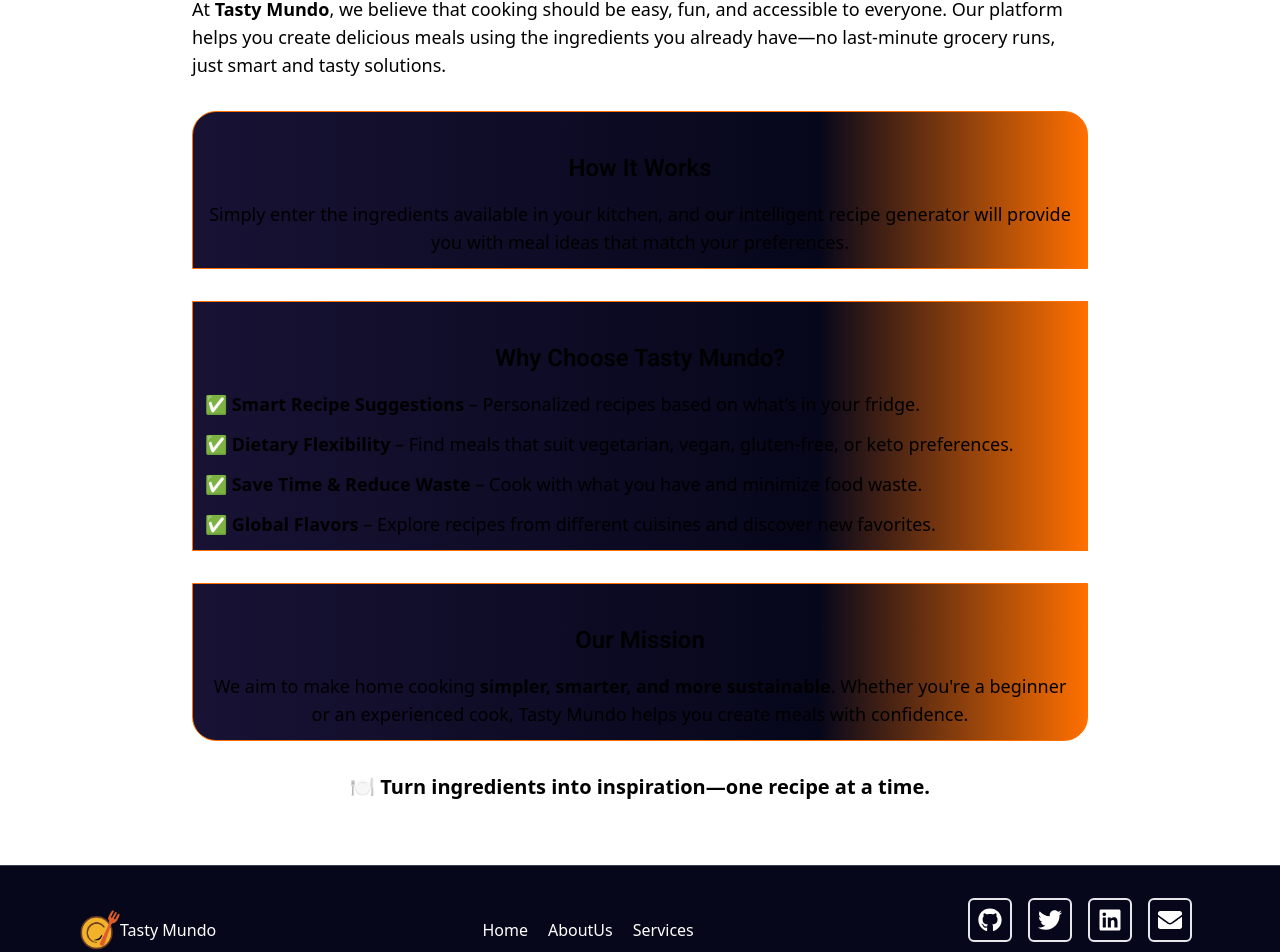
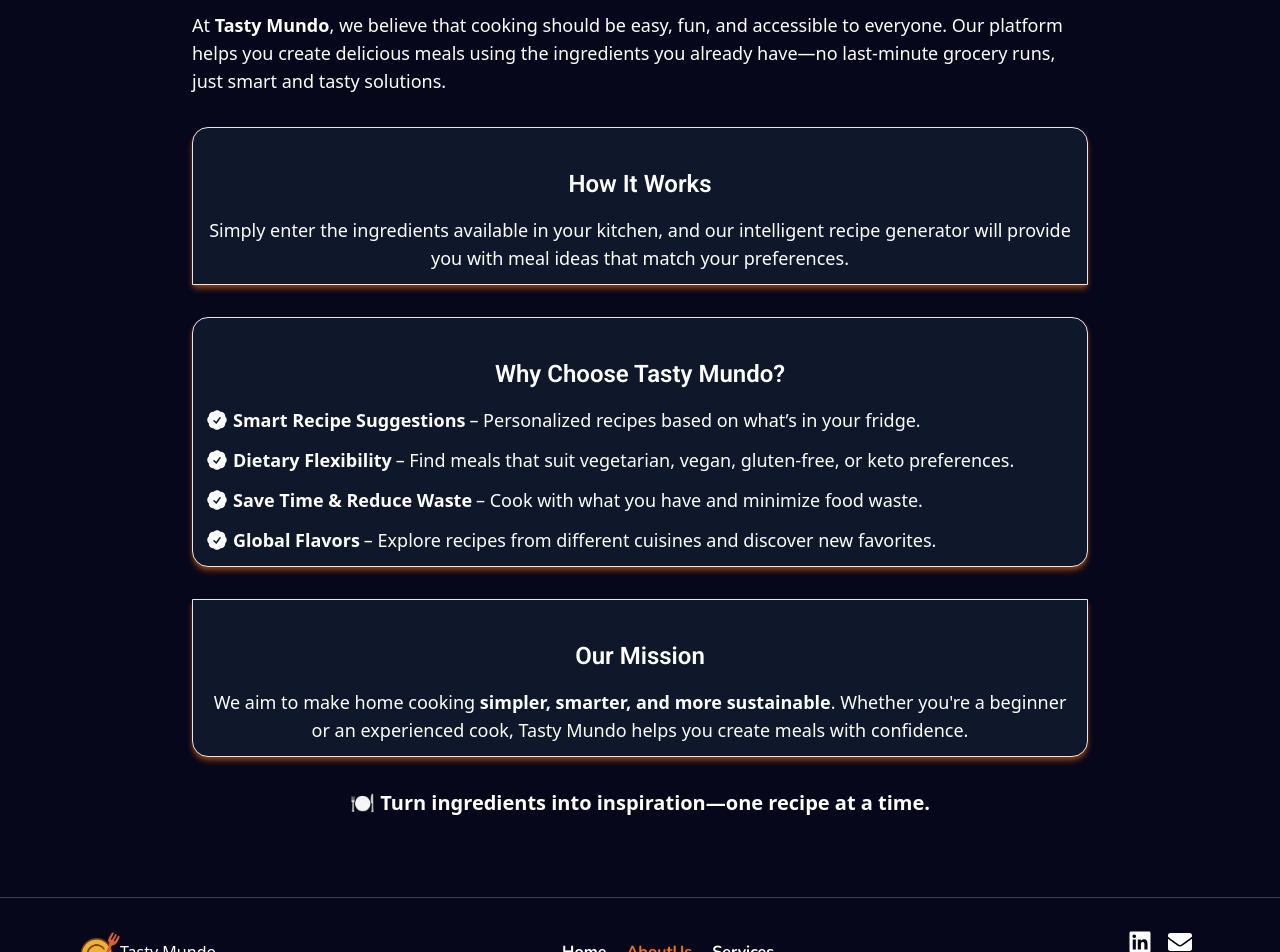
Before and after one commit to AimableUK/Tasty_Mundo, a React (Vite) app: page /aboutUs in a window 1280 px wide. Shown: the part 133-1085 px from the top of the page. Built offline with nearby package versions, Linux system fonts and the light colour scheme; a web font is replaced by a local one.

Commit message:
Worked with the Header and footer for Syncing with Site changes

```diff
--- a/package.json
+++ b/package.json
@@ -14,7 +14,8 @@
     "react-dom": "^19.1.0",
     "react-icons": "^5.5.0",
     "react-router-dom": "^7.7.0",
-    "tailwind-scrollbar-hide": "^4.0.0"
+    "tailwind-scrollbar-hide": "^4.0.0",
+    "zustand": "^5.0.6"
   },
   "devDependencies": {
     "@eslint/js": "^9.30.1",
--- a/src/Components/AboutUs/AboutUs.jsx
+++ b/src/Components/AboutUs/AboutUs.jsx
@@ -1,41 +1,119 @@
 const AboutUs = () => {
   return (
-    <section className="py-16 px-6 md:px-12">
+    <section className="py-20 px-6 md:px-12 bg-primaryBody text-white">
       <div className="max-w-4xl mx-auto">
-        <h1 className="text-3xl md:text-4xl font-bold mb-6 font-roboto">About Us</h1>
+        <h1 className="text-3xl md:text-4xl font-bold mb-6 font-roboto">
+          About Us
+        </h1>
         <p className="text-lg mb-6">
-          At <span className="font-semibold">Tasty Mundo</span>, we believe that cooking should be easy, fun, and accessible to everyone.
-          Our platform helps you create delicious meals using the ingredients you already have—no last-minute grocery runs, just smart and tasty solutions.
+          At <span className="font-semibold">Tasty Mundo</span>, we believe that
+          cooking should be easy, fun, and accessible to everyone. Our platform
+          helps you create delicious meals using the ingredients you already
+          have—no last-minute grocery runs, just smart and tasty solutions.
         </p>
       </div>
 
-      <div className="max-w-4xl mx-auto mt-8 border p-3 pt-10 rounded-t-3xl border-primaryColor bg-gradient-to-r from-getStartedpriColor via-primaryBody to-primaryColor via-70% transition ease-in-out duration-300 hover:scale-95">
-      <h2 className="text-2xl font-semibold mb-4 font-roboto text-center">How It Works</h2>
+      <div className="bg-slate-900 max-w-4xl mx-auto mt-8 border p-3 pt-10 rounded-t-2xl shadow-md shadow-amber-800 transition ease-in-out duration-300 hover:scale-95">
+        <h2 className="text-2xl font-semibold mb-4 font-roboto text-center">
+          How It Works
+        </h2>
         <p className="text-lg text-center">
-          Simply enter the ingredients available in your kitchen, and our intelligent recipe generator will provide you with meal ideas that match your preferences.
+          Simply enter the ingredients available in your kitchen, and our
+          intelligent recipe generator will provide you with meal ideas that
+          match your preferences.
         </p>
       </div>
 
-      <div className="max-w-4xl mx-auto mt-8 border p-3 pt-10 border-primaryColor bg-gradient-to-r from-getStartedpriColor via-primaryBody to-primaryColor via-70% transition ease-in-out duration-300 hover:scale-105">
-        <h2 className="text-2xl font-semibold mb-4 font-roboto text-center">Why Choose Tasty Mundo?</h2>
+      <div className="bg-slate-900 max-w-4xl mx-auto mt-8 border p-3 pt-10 rounded-2xl shadow-md shadow-amber-800 transition ease-in-out duration-300 hover:scale-95">
+        <h2 className="text-2xl font-semibold mb-4 font-roboto text-center">
+          Why Choose Tasty Mundo?
+        </h2>
         <ul className="text-lg space-y-3">
-          <li>✅ <span className="font-semibold">Smart Recipe Suggestions</span> – Personalized recipes based on what’s in your fridge.</li>
-          <li>✅ <span className="font-semibold">Dietary Flexibility</span> – Find meals that suit vegetarian, vegan, gluten-free, or keto preferences.</li>
-          <li>✅ <span className="font-semibold">Save Time & Reduce Waste</span> – Cook with what you have and minimize food waste.</li>
-          <li>✅ <span className="font-semibold">Global Flavors</span> – Explore recipes from different cuisines and discover new favorites.</li>
+          <li className="flex flex-row items-center flex-nowrap gap-1">
+            <svg
+              xmlns="http://www.w3.org/2000/svg"
+              viewBox="0 0 24 24"
+              fill="currentColor"
+              className="size-6"
+            >
+              <path
+                fillRule="evenodd"
+                d="M8.603 3.799A4.49 4.49 0 0 1 12 2.25c1.357 0 2.573.6 3.397 1.549a4.49 4.49 0 0 1 3.498 1.307 4.491 4.491 0 0 1 1.307 3.497A4.49 4.49 0 0 1 21.75 12a4.49 4.49 0 0 1-1.549 3.397 4.491 4.491 0 0 1-1.307 3.497 4.491 4.491 0 0 1-3.497 1.307A4.49 4.49 0 0 1 12 21.75a4.49 4.49 0 0 1-3.397-1.549 4.49 4.49 0 0 1-3.498-1.306 4.491 4.491 0 0 1-1.307-3.498A4.49 4.49 0 0 1 2.25 12c0-1.357.6-2.573 1.549-3.397a4.49 4.49 0 0 1 1.307-3.497 4.49 4.49 0 0 1 3.497-1.307Zm7.007 6.387a.75.75 0 1 0-1.22-.872l-3.236 4.53L9.53 12.22a.75.75 0 0 0-1.06 1.06l2.25 2.25a.75.75 0 0 0 1.14-.094l3.75-5.25Z"
+                clipRule="evenodd"
+              />
+            </svg>
+            <span className="font-semibold">Smart Recipe Suggestions</span> –
+            Personalized recipes based on what’s in your fridge.
+          </li>
+          <li className="flex flex-row items-center flex-nowrap gap-1">
+            <svg
+              xmlns="http://www.w3.org/2000/svg"
+              viewBox="0 0 24 24"
+              fill="currentColor"
+              className="size-6"
+            >
+              <path
+                fillRule="evenodd"
+                d="M8.603 3.799A4.49 4.49 0 0 1 12 2.25c1.357 0 2.573.6 3.397 1.549a4.49 4.49 0 0 1 3.498 1.307 4.491 4.491 0 0 1 1.307 3.497A4.49 4.49 0 0 1 21.75 12a4.49 4.49 0 0 1-1.549 3.397 4.491 4.491 0 0 1-1.307 3.497 4.491 4.491 0 0 1-3.497 1.307A4.49 4.49 0 0 1 12 21.75a4.49 4.49 0 0 1-3.397-1.549 4.49 4.49 0 0 1-3.498-1.306 4.491 4.491 0 0 1-1.307-3.498A4.49 4.49 0 0 1 2.25 12c0-1.357.6-2.573 1.549-3.397a4.49 4.49 0 0 1 1.307-3.497 4.49 4.49 0 0 1 3.497-1.307Zm7.007 6.387a.75.75 0 1 0-1.22-.872l-3.236 4.53L9.53 12.22a.75.75 0 0 0-1.06 1.06l2.25 2.25a.75.75 0 0 0 1.14-.094l3.75-5.25Z"
+                clipRule="evenodd"
+              />
+            </svg>
+            <span className="font-semibold">Dietary Flexibility</span> – Find
+            meals that suit vegetarian, vegan, gluten-free, or keto preferences.
+          </li>
+          <li className="flex flex-row items-center flex-nowrap gap-1">
+            <svg
+              xmlns="http://www.w3.org/2000/svg"
+              viewBox="0 0 24 24"
+              fill="currentColor"
+              className="size-6"
+            >
+              <path
+                fillRule="evenodd"
+                d="M8.603 3.799A4.49 4.49 0 0 1 12 2.25c1.357 0 2.573.6 3.397 1.549a4.49 4.49 0 0 1 3.498 1.307 4.491 4.491 0 0 1 1.307 3.497A4.49 4.49 0 0 1 21.75 12a4.49 4.49 0 0 1-1.549 3.397 4.491 4.491 0 0 1-1.307 3.497 4.491 4.491 0 0 1-3.497 1.307A4.49 4.49 0 0 1 12 21.75a4.49 4.49 0 0 1-3.397-1.549 4.49 4.49 0 0 1-3.498-1.306 4.491 4.491 0 0 1-1.307-3.498A4.49 4.49 0 0 1 2.25 12c0-1.357.6-2.573 1.549-3.397a4.49 4.49 0 0 1 1.307-3.497 4.49 4.49 0 0 1 3.497-1.307Zm7.007 6.387a.75.75 0 1 0-1.22-.872l-3.236 4.53L9.53 12.22a.75.75 0 0 0-1.06 1.06l2.25 2.25a.75.75 0 0 0 1.14-.094l3.75-5.25Z"
+                clipRule="evenodd"
+              />
+            </svg>
+            <span className="font-semibold">Save Time & Reduce Waste</span> –
+            Cook with what you have and minimize food waste.
+          </li>
+          <li className="flex flex-row items-center flex-nowrap gap-1">
+            <svg
+              xmlns="http://www.w3.org/2000/svg"
+              viewBox="0 0 24 24"
+              fill="currentColor"
+              className="size-6"
+            >
+              <path
+                fillRule="evenodd"
+                d="M8.603 3.799A4.49 4.49 0 0 1 12 2.25c1.357 0 2.573.6 3.397 1.549a4.49 4.49 0 0 1 3.498 1.307 4.491 4.491 0 0 1 1.307 3.497A4.49 4.49 0 0 1 21.75 12a4.49 4.49 0 0 1-1.549 3.397 4.491 4.491 0 0 1-1.307 3.497 4.491 4.491 0 0 1-3.497 1.307A4.49 4.49 0 0 1 12 21.75a4.49 4.49 0 0 1-3.397-1.549 4.49 4.49 0 0 1-3.498-1.306 4.491 4.491 0 0 1-1.307-3.498A4.49 4.49 0 0 1 2.25 12c0-1.357.6-2.573 1.549-3.397a4.49 4.49 0 0 1 1.307-3.497 4.49 4.49 0 0 1 3.497-1.307Zm7.007 6.387a.75.75 0 1 0-1.22-.872l-3.236 4.53L9.53 12.22a.75.75 0 0 0-1.06 1.06l2.25 2.25a.75.75 0 0 0 1.14-.094l3.75-5.25Z"
+                clipRule="evenodd"
+              />
+            </svg>
+            <span className="font-semibold">Global Flavors</span> – Explore
+            recipes from different cuisines and discover new favorites.
+          </li>
         </ul>
       </div>
 
-      <div className="max-w-4xl mx-auto mt-8 border p-3 pt-10 rounded-b-3xl border-primaryColor bg-gradient-to-r from-getStartedpriColor via-primaryBody to-primaryColor via-70% transition ease-in-out duration-300 hover:scale-95">
-        <h2 className="text-2xl font-semibold mb-4 font-roboto text-center">Our Mission</h2>
+      <div className="bg-slate-900 max-w-4xl mx-auto mt-8 border p-3 pt-10 rounded-b-2xl shadow-md shadow-amber-800 transition ease-in-out duration-300 hover:scale-95">
+        <h2 className="text-2xl font-semibold mb-4 font-roboto text-center">
+          Our Mission
+        </h2>
         <p className="text-lg text-center">
-          We aim to make home cooking <span className="font-semibold">simpler, smarter, and more sustainable</span>.
-          Whether you're a beginner or an experienced cook, Tasty Mundo helps you create meals with confidence.
+          We aim to make home cooking&nbsp;
+          <span className="font-semibold">
+            simpler, smarter, and more sustainable
+          </span>
+          . Whether you're a beginner or an experienced cook, Tasty Mundo helps
+          you create meals with confidence.
         </p>
       </div>
 
       <div className="text-center mt-8">
-        <p className="text-xl font-semibold">🍽️ Turn ingredients into inspiration—one recipe at a time.</p>
+        <p className="text-xl font-semibold">
+          🍽️ Turn ingredients into inspiration—one recipe at a time.
+        </p>
       </div>
     </section>
   );
--- a/src/Components/Footer/Footer.jsx
+++ b/src/Components/Footer/Footer.jsx
@@ -1,52 +1,98 @@
-import React from 'react'
-import { Link, useLocation } from 'react-router-dom'
-import tastyMundoLogo from '/tastyMundo.png'
-import { FaTwitter, FaLinkedin, FaEnvelope, FaGithub } from "react-icons/fa";
-
+import React, { useEffect } from "react";
+import { Link, useLocation } from "react-router-dom";
+import tastyMundoLogo from "/tastyMundo.png";
+import { FaLinkedin, FaEnvelope } from "react-icons/fa";
+import useMenuStore from "../../store/useMenuStore";
 
 const Footer = () => {
+  const location = useLocation();
 
-  const location = useLocation()
+  const menuItem = useMenuStore((state) => state.menuItem);
+  const setMenuItem = useMenuStore((state) => state.setMenuItem);
 
-    const MySocials = [
-      { icon: <FaGithub />, url: `https://github.com/AimableTrague` },
-      { icon: <FaTwitter />, url: `https://x.com/ingagari__` },
-      { icon: <FaLinkedin />, url: `https://rw.linkedin.com/in/ukobizaba-aimable-a104122a7` },
-      { icon: <FaEnvelope />, url: `mailto:aimableukobizaba@gmail.com` },
-    ];
+  useEffect(() => {
+    setMenuItem(location.pathname);
+  }, [location.pathname, setMenuItem]);
 
+  const MySocials = [
+    {
+      icon: <FaLinkedin />,
+      url: `https://rw.linkedin.com/in/ukobizaba-aimable-a104122a7`,
+    },
+    { icon: <FaEnvelope />, url: `mailto:aimableukobizaba@gmail.com` },
+  ];
 
-    React.useEffect(() => {
-      scrollToTop()
-    }, [location]);
+  useEffect(() => {
+    scrollToTop();
+  }, [location]);
 
-    const scrollToTop = () => {
-      window.scrollTo({
-        top:0,
-        behavior:'smooth'
-      })
-    }
-
+  const scrollToTop = () => {
+    window.scrollTo({
+      top: 0,
+      behavior: "smooth",
+    });
+  };
 
   return (
-    <footer className='bg-primaryBody text-white flex flex-col md:flex-row justify-between p-6 gap-3 md:gap-10 pb-2 md:pl-20 md:pr-20 items-center border-t border-gray-700'>
-      <div className='flex flex-row items-center'>
-        <Link to={'/'} onClick={scrollToTop} ><img className='w-10 h-10' src={tastyMundoLogo} alt='Tasty Mundo Logo' /></Link>
-        <Link to={'/'} onClick={scrollToTop} ><h3>Tasty Mundo</h3></Link>
+    <footer className="bg-primaryBody text-white flex flex-col md:flex-row justify-between p-6 gap-3 md:gap-10 pb-2 md:pl-20 md:pr-20 items-center border-t border-gray-700">
+      <div className="flex flex-row items-center">
+        <Link to={"/"} onClick={scrollToTop}>
+          <img
+            className="w-10 h-10"
+            src={tastyMundoLogo}
+            alt="Tasty Mundo Logo"
+          />
+        </Link>
+        <Link to={"/"} onClick={scrollToTop}>
+          <h3>Tasty Mundo</h3>
+        </Link>
       </div>
       <div>
-        <ul className='flex'>
-          <Link onClick={scrollToTop} className='mr-5 hover:text-primaryColor transition ease-in-out duration-200' to={'/'}>Home</Link>
-          <Link onClick={scrollToTop} className='mr-5 hover:text-primaryColor transition ease-in-out duration-200' to={'/aboutus'}>AboutUs</Link>
-          <Link onClick={scrollToTop} className='hover:text-primaryColor transition ease-in-out duration-200' to={'/services'}>Services</Link>
+        <ul className="flex">
+          <Link
+            className={`${
+              menuItem === "home" ? "text-primaryColor" : "text-white"
+            } font-nunito font-bold mr-5 hover:text-primaryColor transition ease-in-out duration-200`}
+            to={"/"}
+            onClick={() => {
+              setMenuItem("home");
+              scrollToTop();
+            }}
+          >
+            Home
+          </Link>
+          <Link
+            className={`${
+              menuItem === "aboutUs" ? "text-primaryColor" : "text-white"
+            } font-nunito font-bold mr-5 hover:text-primaryColor transition ease-in-out duration-200`}
+            to={"/aboutUs"}
+            onClick={() => {
+              setMenuItem("aboutUs");
+              scrollToTop();
+            }}
+          >
+            AboutUs
+          </Link>
+          <Link
+            className={`${
+              menuItem === "services" ? "text-primaryColor" : "text-white"
+            } font-nunito font-bold hover:text-primaryColor transition ease-in-out duration-200`}
+            to={"/services"}
+            onClick={() => {
+              setMenuItem("services");
+              scrollToTop();
+            }}
+          >
+            Services
+          </Link>
         </ul>
       </div>
-      <div className='flex flex-row mb-5'>
+      <div className="flex flex-row mb-5">
         {MySocials.map((option, index) => (
           <div key={index} className="relative">
             <button
-              className="p-2 rounded-md text-primary text-2xl border-2 border-primaryBorder m-2 hover:bg-primaryBorder hover:text-white hover:bg-gradient-to-r hover:from-primaryColor hover:to-primaryBody transition duration-500 ease-in-out hover:scale-90"
-              onClick={() => window.open(option.url, '_blank')}
+              className="text-primary text-2xl m-2"
+              onClick={() => window.open(option.url, "_blank")}
             >
               {option.icon}
             </button>
@@ -54,7 +100,7 @@
         ))}
       </div>
     </footer>
-  )
-}
+  );
+};
 
-export default Footer
+export default Footer;
--- a/src/Components/Header/Header.jsx
+++ b/src/Components/Header/Header.jsx
@@ -1,9 +1,18 @@
-import { useState } from "react";
+import { useEffect, useState } from "react";
 import tastyMundoLogo from "/tastyMundo.png";
-import { Link } from "react-router-dom";
+import { Link, useLocation } from "react-router-dom";
+import useMenuStore from "../../store/useMenuStore";
 
 export default function Header() {
   const [menu, setMenu] = useState(false);
+
+  const location = useLocation();
+  const menuItem = useMenuStore((state) => state.menuItem);
+  const setMenuItem = useMenuStore((state) => state.setMenuItem);
+
+  useEffect(() => {
+    setMenuItem(location.pathname);
+  }, [location.pathname, setMenuItem]);
 
   return (
     <div>
@@ -23,24 +32,35 @@
         </div>
         <div>
           <ul className="flex">
+            <ul className="flex flex-col sm:flex-row">
               <Link
-              className="font-nunito font-bold mr-5 hover:text-primaryColor transition ease-in-out duration-200"
+                className={`${
+                  menuItem === "home" ? "text-primaryColor" : "text-white"
+                } font-nunito font-bold mr-5 hover:text-primaryColor transition ease-in-out duration-200`}
                 to={"/"}
+                onClick={() => setMenuItem("home")}
               >
                 Home
               </Link>
               <Link
-              className="font-nunito font-bold mr-5 hover:text-primaryColor transition ease-in-out duration-200"
-              to={"/aboutus"}
+                className={`${
+                  menuItem === "aboutUs" ? "text-primaryColor" : "text-white"
+                } font-nunito font-bold mr-5 hover:text-primaryColor transition ease-in-out duration-200`}
+                to={"/aboutUs"}
+                onClick={() => setMenuItem("aboutUs")}
               >
-              AboutUs
+                About Us
               </Link>
               <Link
-              className="font-nunito font-bold hover:text-primaryColor transition ease-in-out duration-200"
+                className={`${
+                  menuItem === "services" ? "text-primaryColor" : "text-white"
+                } font-nunito font-bold hover:text-primaryColor transition ease-in-out duration-200`}
                 to={"/services"}
+                onClick={() => setMenuItem("services")}
               >
                 Services
               </Link>
+            </ul>
           </ul>
         </div>
       </header>
@@ -63,7 +83,7 @@
           </div>
           <div className="relative">
             <div
-              onClick={() => setMenu(!menu)}
+              onClick={() => setMenuItem(!menu)}
               className={`cursor-pointer transition-transform duration-300 ease-in-out ${
                 menu ? "rotate-90" : "rotate-0"
               }`}
@@ -112,20 +132,29 @@
         >
           <ul className="flex flex-col sm:flex-row">
             <Link
-              className="font-nunito font-bold mr-5 hover:text-primaryColor transition ease-in-out duration-200"
+              className={`${
+                menuItem === "home" ? "text-primaryColor" : "text-white"
+              } font-nunito font-bold mr-5 hover:text-primaryColor transition ease-in-out duration-200`}
               to={"/"}
+              onClick={() => setMenuItem("home")}
             >
               Home
             </Link>
             <Link
-              className="font-nunito font-bold mr-5 hover:text-primaryColor transition ease-in-out duration-200"
+              className={`${
+                menuItem === "aboutUs" ? "text-primaryColor" : "text-white"
+              } font-nunito font-bold mr-5 hover:text-primaryColor transition ease-in-out duration-200`}
               to={"/aboutus"}
+              onClick={() => setMenuItem("aboutUs")}
             >
               About Us
             </Link>
             <Link
-              className="font-nunito font-bold hover:text-primaryColor transition ease-in-out duration-200"
+              className={`${
+                menuItem === "services" ? "text-primaryColor" : "text-white"
+              } font-nunito font-bold hover:text-primaryColor transition ease-in-out duration-200`}
               to={"/services"}
+              onClick={() => setMenuItem("services")}
             >
               Services
             </Link>
--- a/src/Components/Home/Home.jsx
+++ b/src/Components/Home/Home.jsx
@@ -1,5 +1,3 @@
-import { Link } from "react-router-dom";
-import { useEffect, useState } from "react";
 import client from "../../assets/client.webp";
 import clientResult from "../../assets/clientResult.webp";
 import avocadoImg from "../../assets/avocado.webp";
@@ -290,7 +288,7 @@
           </div>
           {/* <!-- Text Content --> */}
           <div className="p-4 md:p-8 rounded-xl shadow-lg hover:scale-105 transform transition duration-300 ease-in-out">
-            <h2 className="text-2xl md:text-4xl lg:text-5xl font-extrabold text-gray-300 mb-4">
+            <h2 className="text-2xl font-roboto md:text-4xl lg:text-5xl font-extrabold text-gray-300 mb-4">
               "Unlock a World of Culinary Creativity!
             </h2>
             <div className="main flex items-center space-x-4 p-4">
--- a/src/Components/TitleUpdater/PageTitleUpdater.jsx
+++ b/src/Components/TitleUpdater/PageTitleUpdater.jsx
@@ -9,7 +9,7 @@
 
     if (location.pathname === '/') {
       title = 'Home - TastyMundo';
-    } else if (location.pathname === '/aboutus') {
+    } else if (location.pathname === '/aboutUs') {
       title = 'About Us - TastyMundo';
     } else if (location.pathname === '/services') {
       title = 'Our Services - TastyMundo';
--- a/src/Components/canvas/CosmosCanvas.jsx
+++ b/src/Components/canvas/CosmosCanvas.jsx
@@ -95,6 +95,7 @@
   return (
     <div className="relative -z-10 top-0 left-0 w-full h-screen overflow-hidden bg-[radial-gradient(circle,#1b2735,#090a0f)]">
       <canvas ref={canvasRef} className="block w-full h-full" />
+      <div className="absolute inset-0 bg-black opacity-40 md:opacity-0 pointer-events-none transition-opacity duration-500" />
     </div>
   );
 };
--- a/src/main.jsx
+++ b/src/main.jsx
@@ -12,7 +12,7 @@
   createRoutesFromElements(
     <Route path="/" element={<Layout />}>
       <Route path='' element={<Home />} />
-      <Route path='aboutus' element={<AboutUs />} />
+      <Route path='aboutUs' element={<AboutUs />} />
       <Route path='services' element={<Services />} />
       <Route path='*' element={<Page404 />} />
     </Route>
--- /dev/null
+++ b/src/store/useMenuStore.js
@@ -0,0 +1,15 @@
+import { create } from 'zustand';
+
+const useMenuStore = create((set) => ({
+  menuItem: 'home',
+  setMenuItem: (path) => {
+    const menuMap = {
+      '/': 'home',
+      '/aboutUs': 'aboutUs',
+      '/services': 'services',
+    };
+    set({ menuItem: menuMap[path] || '' });
+  },
+}));
+
+export default useMenuStore;
```
Also changed, not shown: src/Components/Services/Services.jsx (+68 -35 lines), src/index.css (+12 -2 lines), 1 other file (tests, documents, lock files or other folders). Lines whose indentation alone changed are shown as unchanged.
